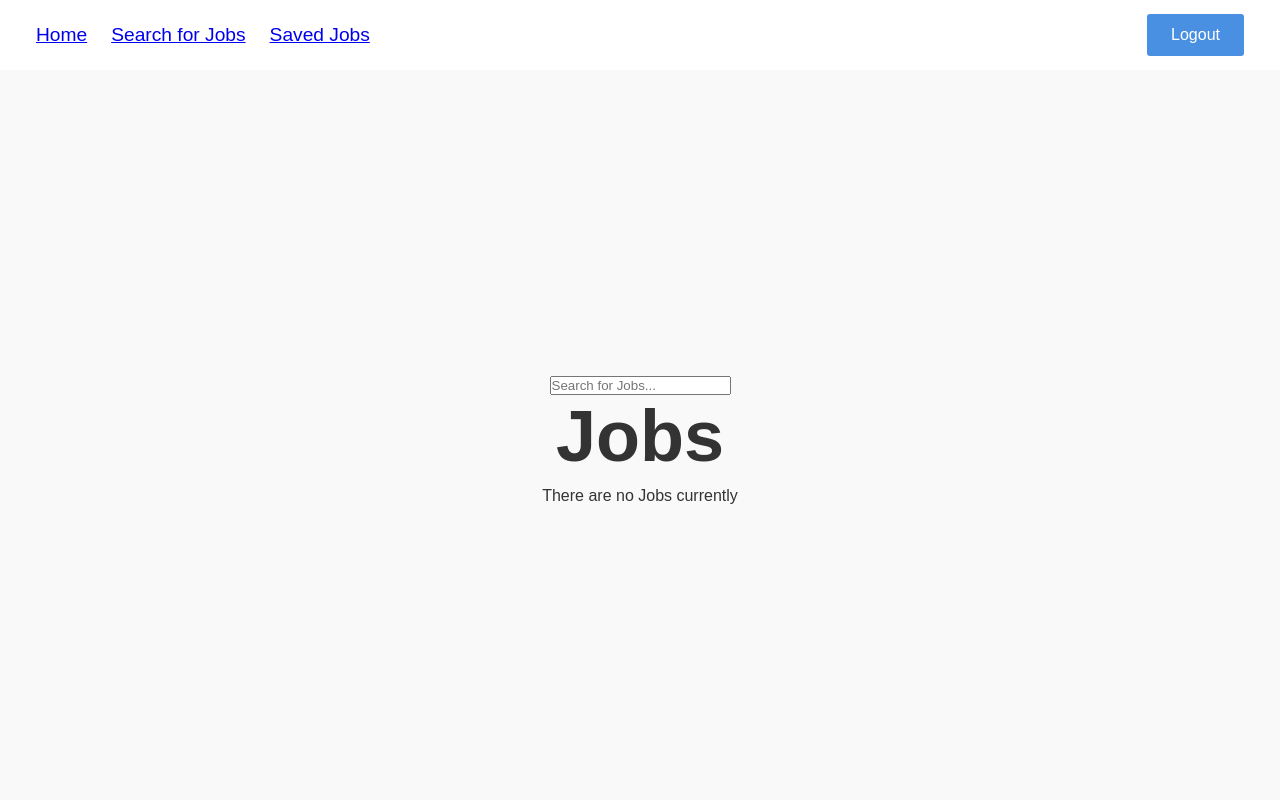
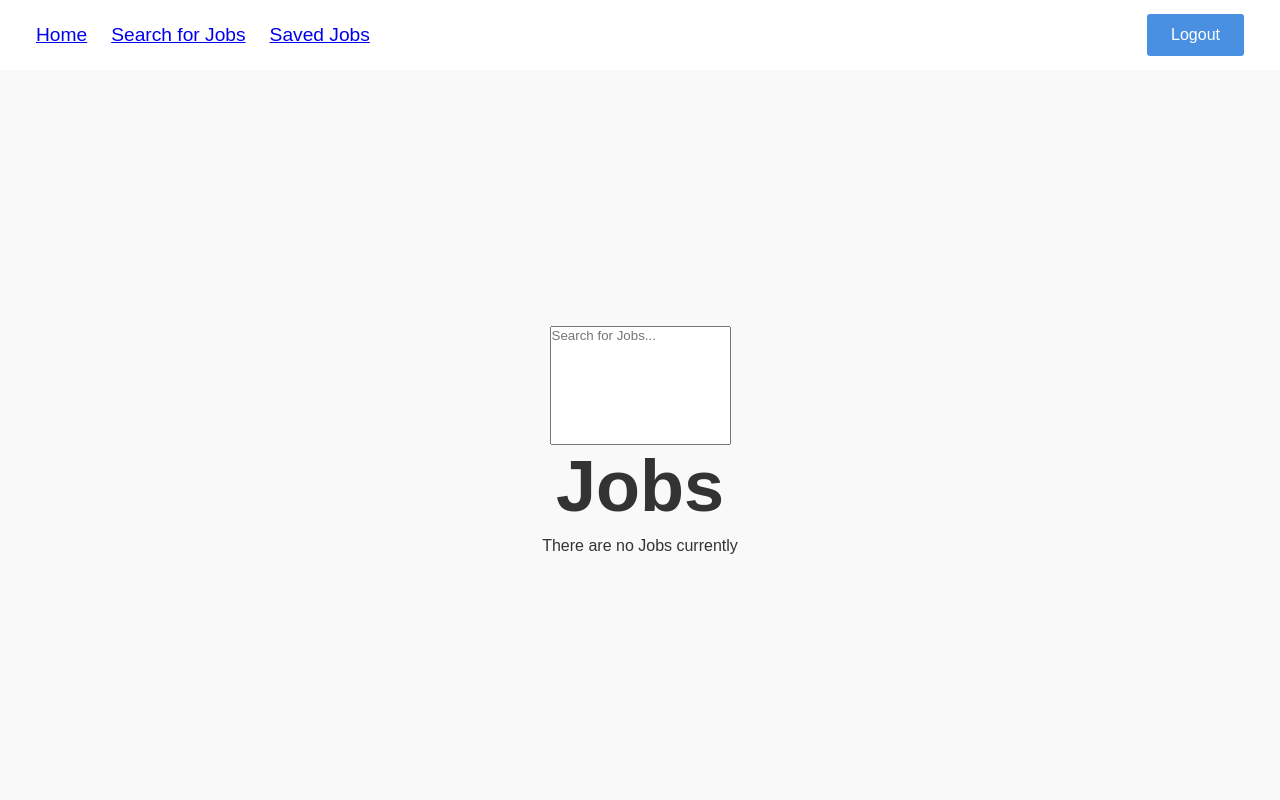
Before and after one commit to JosefGlen/KumoJobScraper1, a Django app: page /jobs/ in a window 1280 px wide. Run offline with Django 5.2, Linux system fonts and the light colour scheme; the visitor is signed in with stand-in values (Sample User, id 1); data that the repository does not hold is empty.

Commit message:
Search Bar CSS
Modifying the CSS, will be polished along with everything else ASAP.

```diff
--- a/KumoJobScraper/jobs/templates/jobs/list.html
+++ b/KumoJobScraper/jobs/templates/jobs/list.html
@@ -1,4 +1,3 @@
-<link rel="stylesheet" href="style2.css">
 {% extends "layout.html" %}
 
 {% block title %}
--- a/KumoJobScraper/static/css/style.css
+++ b/KumoJobScraper/static/css/style.css
@@ -105,3 +105,6 @@ h1 {
    padding-right: 40px;
 }
 /*Space reserved for search bar implementaiton CSS*/
+input {
+    padding-bottom: 100px;
+}
--- a/KumoJobScraper/templates/layout.html
+++ b/KumoJobScraper/templates/layout.html
@@ -43,7 +43,7 @@
     </nav>
     {% endif %}
     {% comment %} This is where the contents of the page will go, below the nav bar {% endcomment %}
-    <main>
+    <main class="jobsresults">
         {% block content %}
         {% endblock %}
     </main>
```
